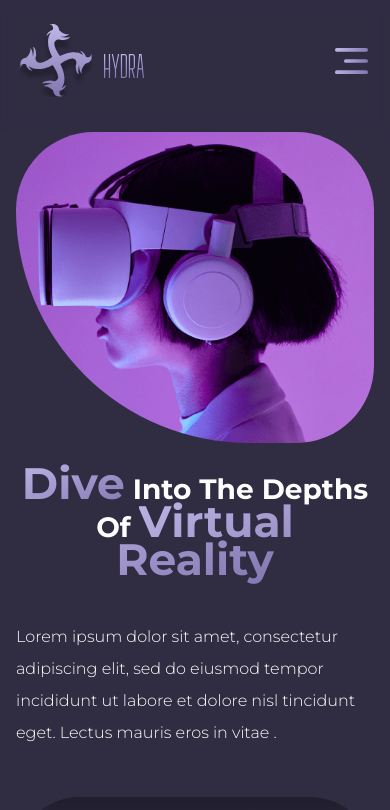
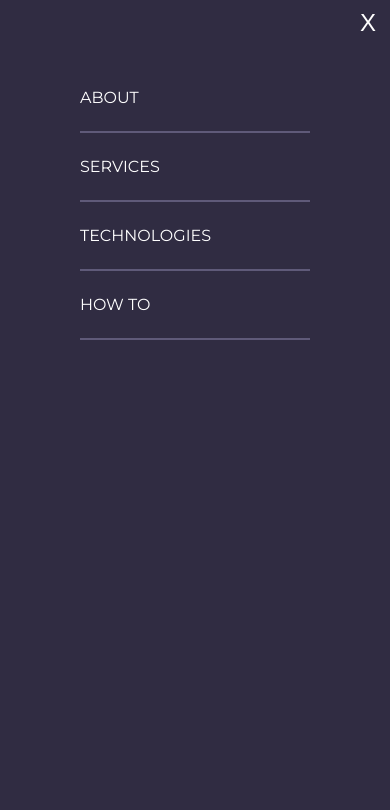
Before and after one commit to yubinjodev/hydra, a website: page index.html in a window 390 px wide. Both pictures are taken after a click on the button 351 px from the left and 62 px from the top of the page. Shown: the top 810 px of the page. Drawn offline with nearby package versions, Linux system fonts and the light colour scheme; files whose address does not match are found by name.

Commit message:
hamburger menu dropdown

```diff
--- a/index.html
+++ b/index.html
@@ -19,6 +19,22 @@
         <script src="/javascript/main.js" defer></script>
     </head>
     <body>
+        <aside class="Menu-root">
+            <button class="clickable" style="position: absolute; top: 1rem; right: 1rem; font-size: 3rem; color: white">X</button>
+            <nav>
+                <ul>
+                    <li><a>ABOUT</a></li>
+                    <hr>
+                    <li><a>SERVICES</a></li>
+                    <hr>
+                    <li><a>TECHNOLOGIES</a></li>
+                    <hr>
+                    <li><a>HOW TO</a></li>
+                    <hr>
+                </ul>
+            </nav>
+        </aside>
+
         <header class="Header-root col a-center">
             <nav class="row j-between a-center">
                 <div class="home" class="row j-between a-center">
@@ -40,7 +56,7 @@
                     <button class="gradient-btn gradient-btn__nav-button">JOIN HYDRA</button>
                 </div>
 
-                <div class="options">
+                <div class="options" id="hamburger">
                     <button class="hamburger">
                         <img alt="hamburger menu" src="/assets/svg/icons/hamburger.svg"/>
                     </button>
--- a/javascript/main.js
+++ b/javascript/main.js
@@ -0,0 +1,15 @@
+$(document).ready(() => {
+  $("#hamburger").click(() => {
+    $(".Menu-root").slideDown();
+    $("header").hide();
+    $("main").hide();
+    $("footer").hide();
+  });
+
+  $(".Menu-root button").click(() => {
+    $(".Menu-root").slideUp();
+    $("header").show();
+    $("main").show();
+    $("footer").show();
+  });
+});
--- a/styles/base/_reset.sass
+++ b/styles/base/_reset.sass
@@ -1,4 +1,20 @@
 @use "../abstracts/variables" as var
+
+.Menu-root
+    display: none
+    overflow: hidden
+    width: 100vw
+    height: 100vh
+    nav
+        width: 100%
+        height: 100%
+        ul
+            width: 100%
+            height: 100%
+            padding: 10rem
+            display: flex
+            flex-direction: column
+            gap: 2rem
 
 .Build-root
     article
```
Also changed, not shown: styles/main.css, 1 other file.
